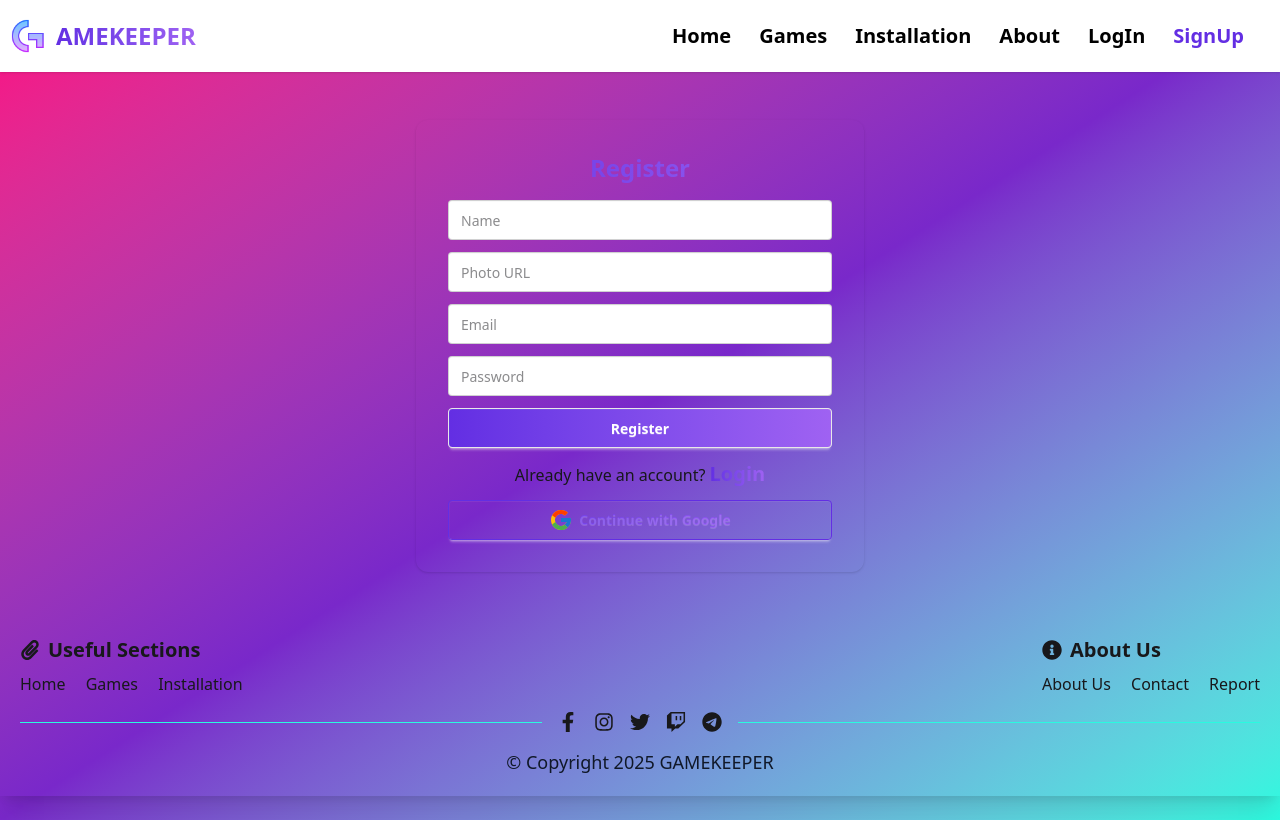
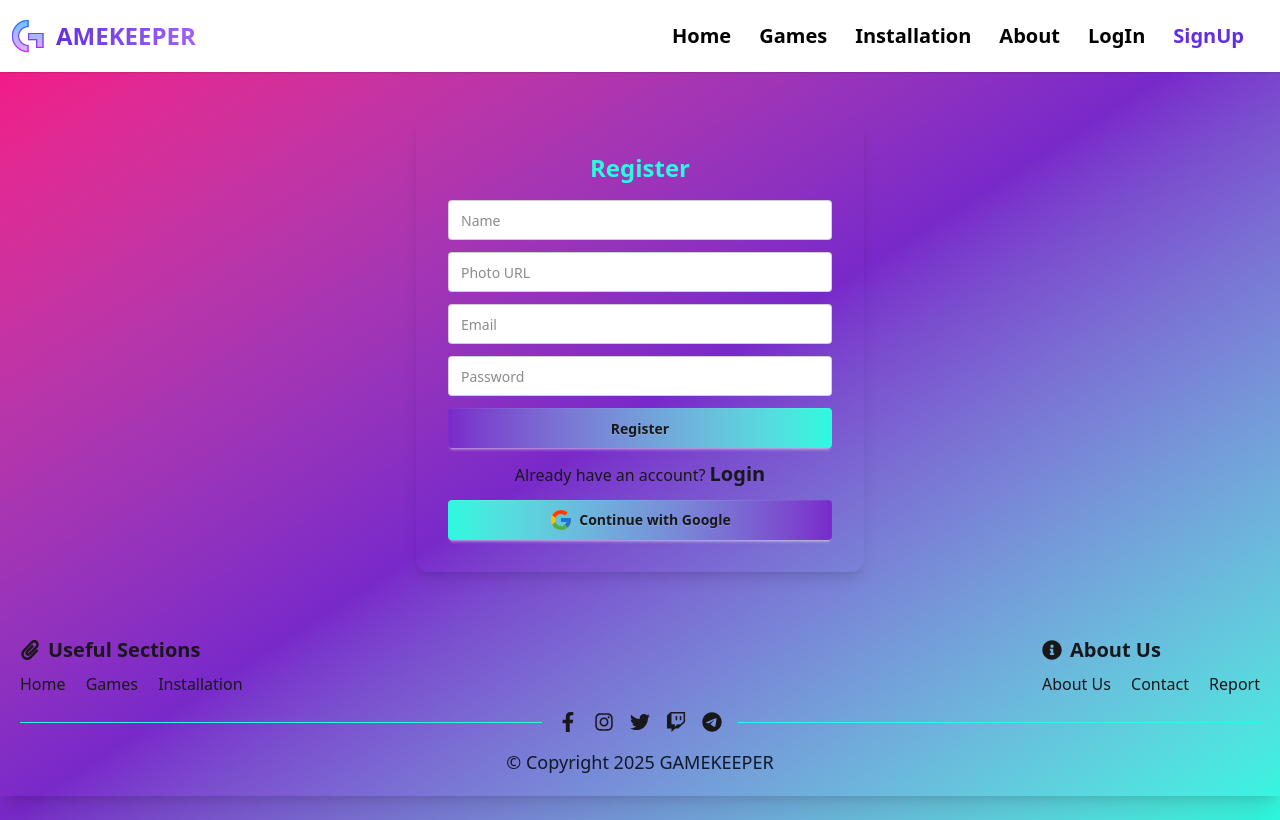
Before and after one commit to MOHITUL/game-keeper-project, a React (Vite) app: page /register in a window 1280 px wide. Built offline with nearby package versions, Linux system fonts and the light colour scheme; no server answers.

Commit message:
added newsletter

```diff
--- a/src/components/Carousel.jsx
+++ b/src/components/Carousel.jsx
@@ -6,7 +6,7 @@ import codImg4 from "../assets/Free Fire1.jpg"
 
 const Carousel = () => {
     return (
-        <div className='mt-3'>
+        <div>
             <div className="carousel w-full">
                 <div id="slide1" className="carousel-item relative w-full">
                     <img
@@ -48,7 +48,7 @@ const Carousel = () => {
 
             {/* Trending Apps */}
             <div className='text-center mt-15'>
-                <h1 className='font-semibold text-5xl'>Trending Games</h1>
+                <h1 className='font-semibold text-5xl italic'>Trending Games</h1>
                 <p className='text-xl mt-5 opacity-50'>Explore All Trending Games on Market </p>
             </div>
         </div>
--- a/src/pages/About.jsx
+++ b/src/pages/About.jsx
@@ -8,7 +8,7 @@ import React, { useEffect } from 'react';
 
     return (
         <div className="max-w-2xl mx-auto mt-16 text-center">
-            <h2 className="text-3xl font-semibold  mb-4">About GAMEKEEPER</h2>
+            <h2 className="text-3xl font-semibold  mb-14 underline italic">About GAMEKEEPER</h2>
             <p className="text-gray-900 mb-6 leading-relaxed">
                 GAMEKEEPER is a game-based web platform where you can explore different fun challenges, learn installations, and interact with exciting game setups. This project is built with React, Tailwind CSS, Firebase for a smooth and dynamic experience.
             </p>
--- a/src/pages/Home.jsx
+++ b/src/pages/Home.jsx
@@ -1,6 +1,7 @@
 import React, { useEffect } from 'react';
 import Carousel from '../components/Carousel';
 import PopularGames from '../components/PopularGames';
+import Newsletter from './Newsletter';
 
 const Home = () => {
     useEffect (() => {
@@ -10,6 +11,7 @@ const Home = () => {
         <div>
             <Carousel></Carousel>
             <PopularGames></PopularGames>
+            <Newsletter/>
         </div>
     );
 };
--- a/src/pages/LogIn.jsx
+++ b/src/pages/LogIn.jsx
@@ -45,22 +45,22 @@ const Login = () => {
   };
 
   return (
-    <div className="max-w-md mx-auto mt-12 p-8 shadow rounded-xl">
-      <h2 className="text-2xl font-semibold mb-4 text-center bg-linear-to-r from-[#632EE3] to-[#9F62F2] bg-clip-text text-transparent">Login</h2>
+    <div className="max-w-md mx-auto mt-12 p-8 shadow-lg rounded-xl">
+      <h2 className="text-2xl font-semibold mb-4 text-center ">Login</h2>
 
       <form onSubmit={handleLogin}>
         <input name="email" type="email" placeholder="Email" className="input input-bordered w-full mb-3" required />
         <input name="password" type="password" placeholder="Password" className="input input-bordered w-full mb-3" required />
-        <button className="btn w-full bg-linear-to-r from-[#632EE3] to-[#9F62F2] text-white text-sm font-semibold">Login</button>
+        <button className="btn w-full bg-linear-to-r from-[#7928CA] to-[#2AFADF] text-lg font-semibold border-none">Login</button>
       </form>
 
       {error && <p className="text-red-500 text-sm mt-2">{error}</p>}
 
       <p className="text-center mt-3">
-        New here? <Link to="/signup" className="bg-linear-to-r from-[#632EE3] to-[#9F62F2] bg-clip-text text-transparent">Register</Link>
+        New here? <Link to="/register" className="text-xl hover:text-[#2AFADF]">Register</Link>
       </p>
 
-      <button onClick={handleGoogleLogin} className="btn w-full mt-3 border border-[#632EE3] bg-linear-to-r from-[#632EE3] to-[#9F62F2] bg-clip-text text-transparent">
+      <button onClick={handleGoogleLogin} className="btn w-full mt-3 bg-linear-to-r from-[#2AFADF] to-[#7928CA] border-none">
         <FcGoogle className="text-2xl" />
         Continue with Google
       </button>
--- /dev/null
+++ b/src/pages/Newsletter.jsx
@@ -0,0 +1,29 @@
+import React from 'react';
+
+const Newsletter = () => {
+  return (
+    <div className="bg-linear-to-r from-[#ff0080] via-[#7928ca] to-[#2afadf] m-10  py-12 px-4">
+      <div className="max-w-xl mx-auto text-center">
+        <h2 className="text-3xl font-semibold mb-4">Stay Updated with Our Latest News!</h2>
+        <p className="mb-6 text-gray-800">Subscribe to our newsletter and never miss an update.</p>
+
+        {/* Newsletter Form */}
+        <form className="flex flex-col sm:flex-row items-center justify-center">
+          <input
+            type="email"
+            placeholder="Enter your email"
+            className="p-3 rounded-l-lg w-full sm:w-64 mb-4 sm:mb-0 sm:mr-2 text-black border "
+          />
+          <button
+            type="submit"
+            className="bg-linear-to-r from-[#2AFADF] to-[#7928CA] py-3 px-6 rounded-r-lg w-full sm:w-auto cursor-pointer"
+          >
+            Subscribe
+          </button>
+        </form>
+      </div>
+    </div>
+  );
+};
+
+export default Newsletter;
--- a/src/pages/Register.jsx
+++ b/src/pages/Register.jsx
@@ -51,24 +51,24 @@ const Register = () => {
   };
 
   return (
-    <div className="max-w-md mx-auto mt-12 p-8 shadow rounded-xl">
-      <h2 className="text-2xl font-bold mb-4 text-center bg-linear-to-r from-[#632EE3] to-[#9F62F2] bg-clip-text text-transparent">Register</h2>
+    <div className="max-w-md mx-auto mt-12 p-8 shadow-lg rounded-xl">
+      <h2 className="text-2xl font-semibold mb-4 text-center  text-[#2AFADF]">Register</h2>
 
       <form onSubmit={handleRegister}>
         <input name="name" type="text" placeholder="Name" className="input input-bordered w-full mb-3" required />
         <input name="photo" type="text" placeholder="Photo URL" className="input input-bordered w-full mb-3" />
         <input name="email" type="email" placeholder="Email" className="input input-bordered w-full mb-3" required />
         <input name="password" type="password" placeholder="Password" className="input input-bordered w-full mb-3" required />
-        <button className="btn w-full bg-linear-to-r from-[#632EE3] to-[#9F62F2] text-white">Register</button>
+        <button className="btn w-full bg-linear-to-r from-[#7928ca] to-[#2afadf] border-none">Register</button>
       </form>
 
       {error && <p className="text-red-500 text-sm mt-2">{error}</p>}
 
       <p className="text-center mt-3">
-        Already have an account? <Link to="/login" className="bg-linear-to-r from-[#632EE3] to-[#9F62F2] bg-clip-text text-transparent font-semibold  text-xl">Login</Link>
+        Already have an account? <Link to="/login" className=" font-semibold  text-xl hover:text-[#2afadf]">Login</Link>
       </p>
 
-      <button onClick={handleGoogleLogin} className="btn w-full mt-3 border border-[#632EE3] bg-linear-to-r from-[#632EE3] to-[#9F62F2] bg-clip-text text-transparent font-semibold text-sm">
+      <button onClick={handleGoogleLogin} className="btn w-full mt-3  bg-linear-to-r from-[#2afadf] to-[#7928ca] border-none font-semibold text-sm">
         <FcGoogle className="text-2xl" />
         Continue with Google
       </button>
```
